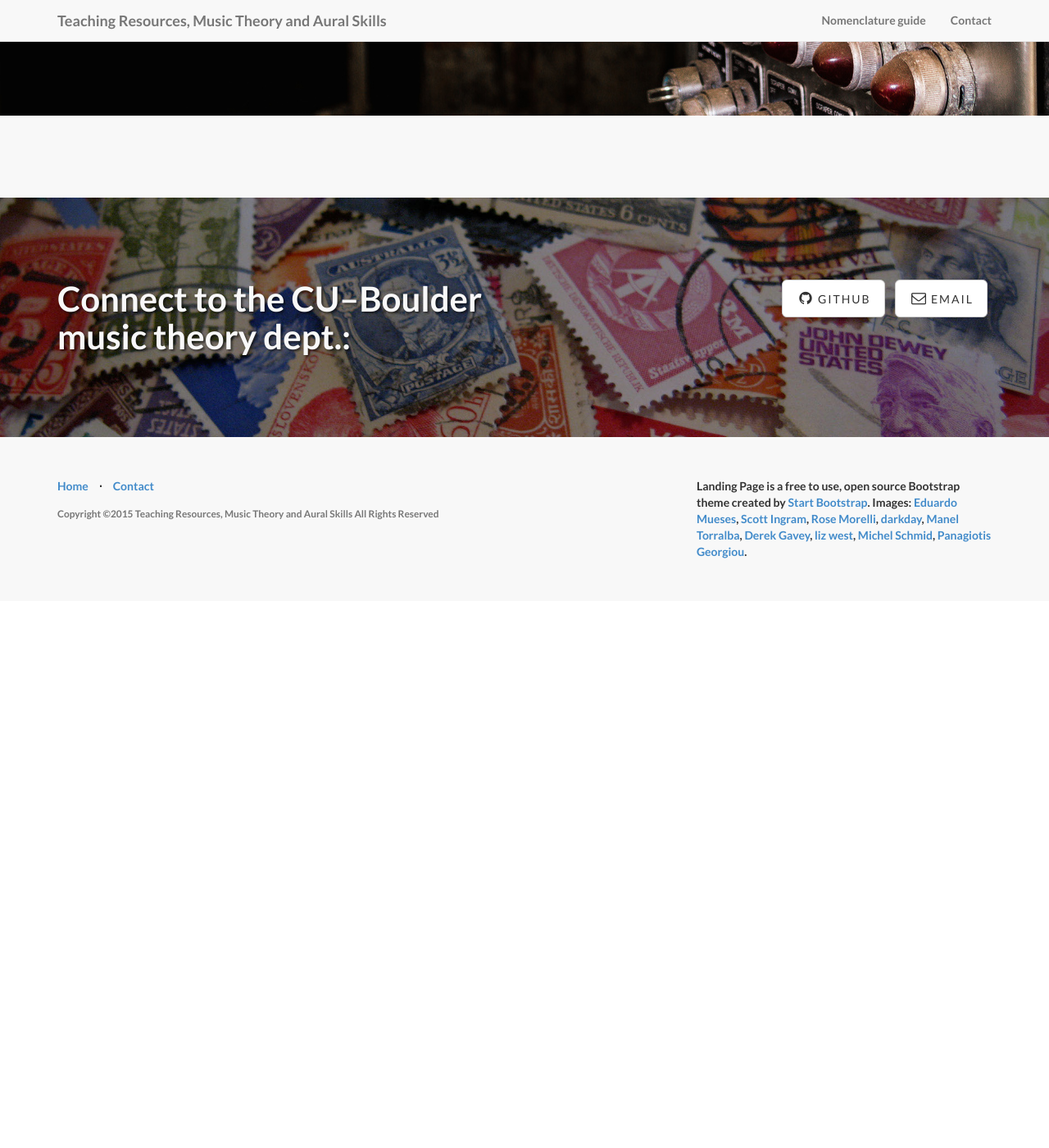
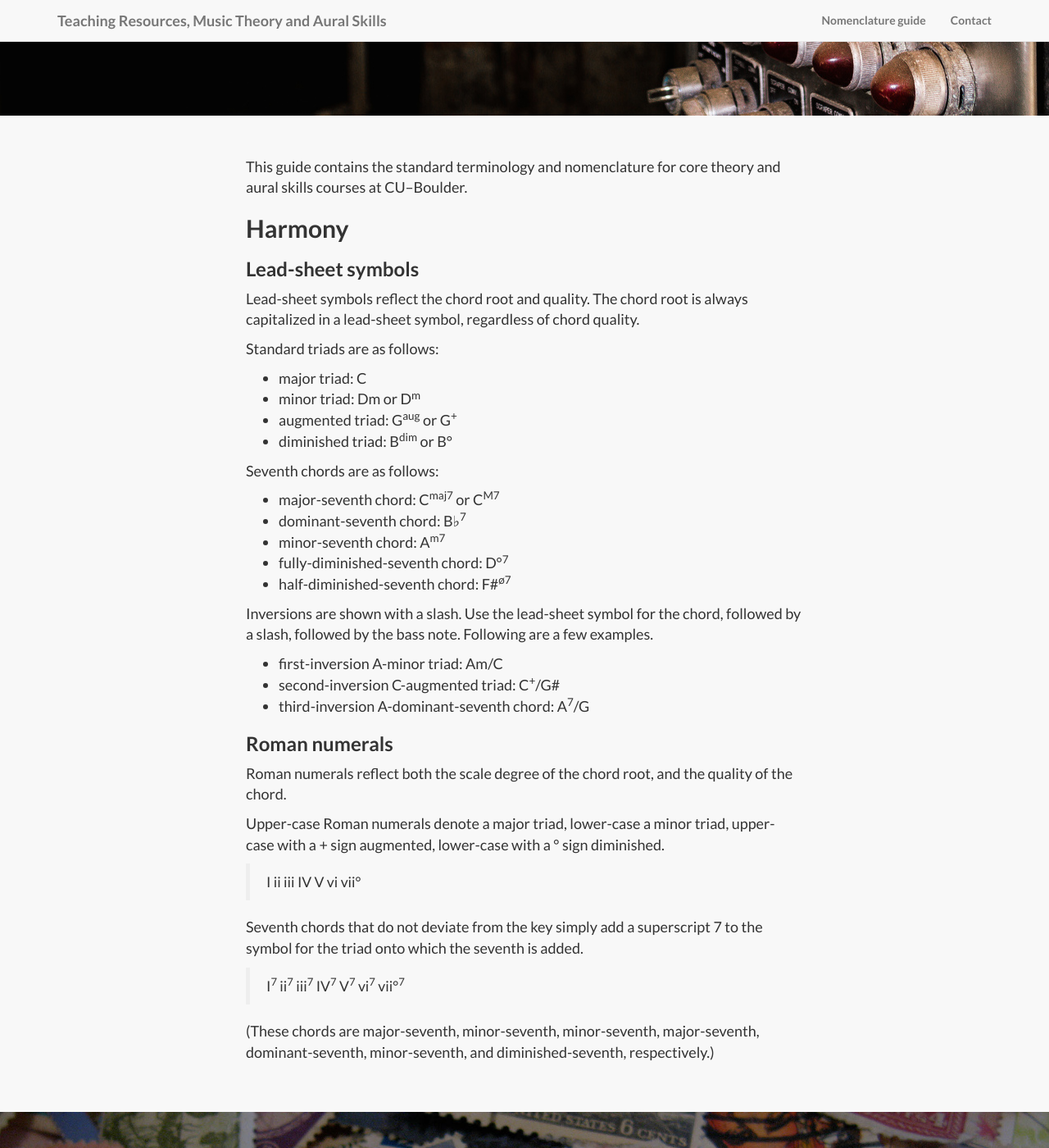
Before and after one commit to sarajcorry/teachingresources, a Jekyll site: the page built from nomenclature.md, in a window 1280 px wide and 1400 px high, scrolled down 575 px. Shown: the whole window at 82% size. Built offline with Jekyll 4.4.1, drawn with Linux system fonts in a browser that asks for light colours; nearby versions of some CDN libraries; library files that are not in the unit come from our copies; before the commit the page ends 1308 px from its top, so only the background shows below that.

Commit message:
LS & RNs

```diff
--- a/nomenclature.md
+++ b/nomenclature.md
@@ -4,3 +4,46 @@ title: Music theory nomenclature
 subTitle: "Music Theory and Aural Skills<br/>CU–Boulder, Dept. of Music Theory"
 image: control.jpg
 ---
+
+This guide contains the standard terminology and nomenclature for core theory and aural skills courses at CU–Boulder.
+
+## Harmony
+
+### Lead-sheet symbols
+
+Lead-sheet symbols reflect the chord root and quality. The chord root is always capitalized in a lead-sheet symbol, regardless of chord quality.
+
+Standard triads are as follows:
+
+- major triad: C
+- minor triad: Dm or D<sup>m</sup>
+- augmented triad: G<sup>aug</sup> or G<sup>+</sup>
+- diminished triad: B<sup>dim</sup> or B°
+
+Seventh chords are as follows:
+
+- major-seventh chord: C<sup>maj7</sup> or C<sup>M7</sup>
+- dominant-seventh chord: B&#9837;<sup>7</sup>
+- minor-seventh chord: A<sup>m7</sup>
+- fully-diminished-seventh chord: D°<sup>7</sup>
+- half-diminished-seventh chord: F#<sup>ø7</sup>
+
+Inversions are shown with a slash. Use the lead-sheet symbol for the chord, followed by a slash, followed by the bass note. Following are a few examples.
+
+- first-inversion A-minor triad: Am/C
+- second-inversion C-augmented triad: C<sup>+</sup>/G#
+- third-inversion A-dominant-seventh chord: A<sup>7</sup>/G
+
+### Roman numerals
+
+Roman numerals reflect both the scale degree of the chord root, and the quality of the chord.
+
+Upper-case Roman numerals denote a major triad, lower-case a minor triad, upper-case with a + sign augmented, lower-case with a ° sign diminished.
+
+> I ii iii IV V vi vii°
+
+Seventh chords that do not deviate from the key simply add a superscript 7 to the symbol for the triad onto which the seventh is added.
+
+> I<sup>7</sup> ii<sup>7</sup> iii<sup>7</sup> IV<sup>7</sup> V<sup>7</sup> vi<sup>7</sup> vii°<sup>7</sup>
+
+(These chords are major-seventh, minor-seventh, minor-seventh, major-seventh, dominant-seventh, minor-seventh, and diminished-seventh, respectively.)
```
